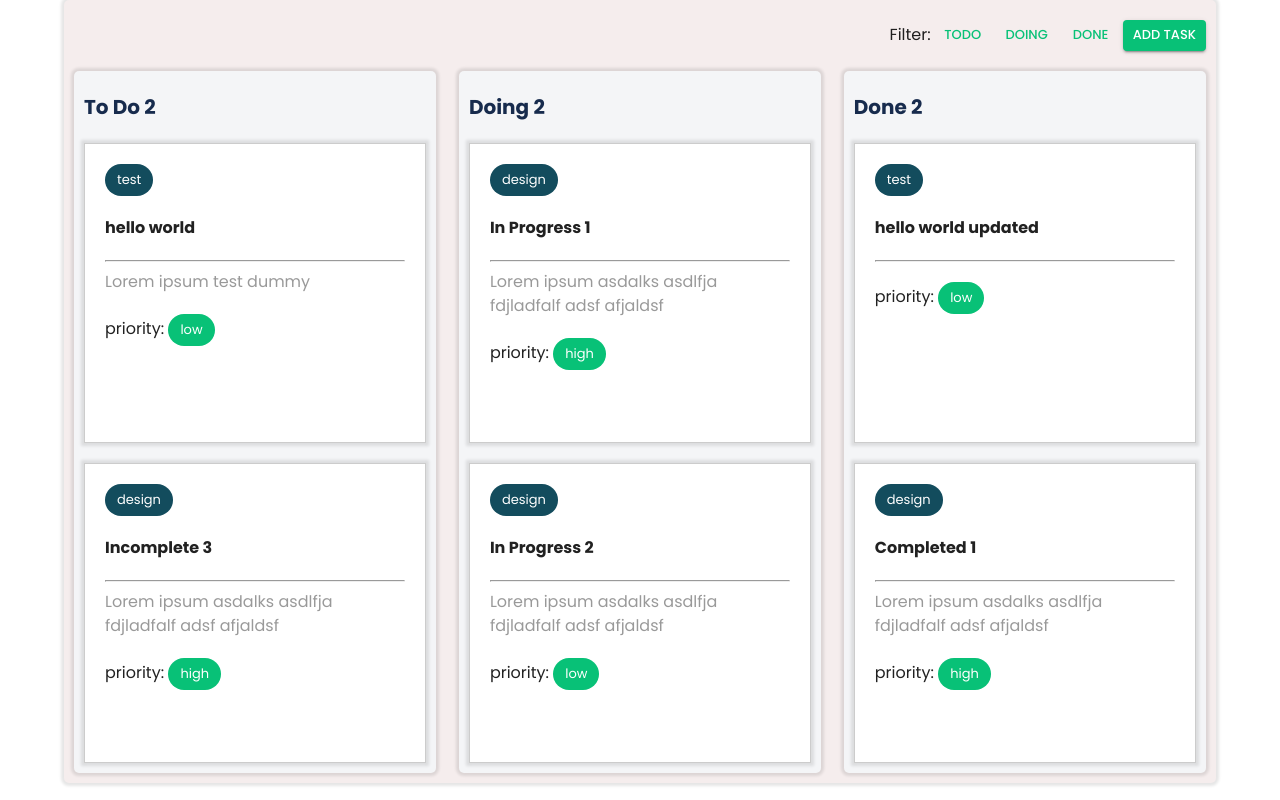
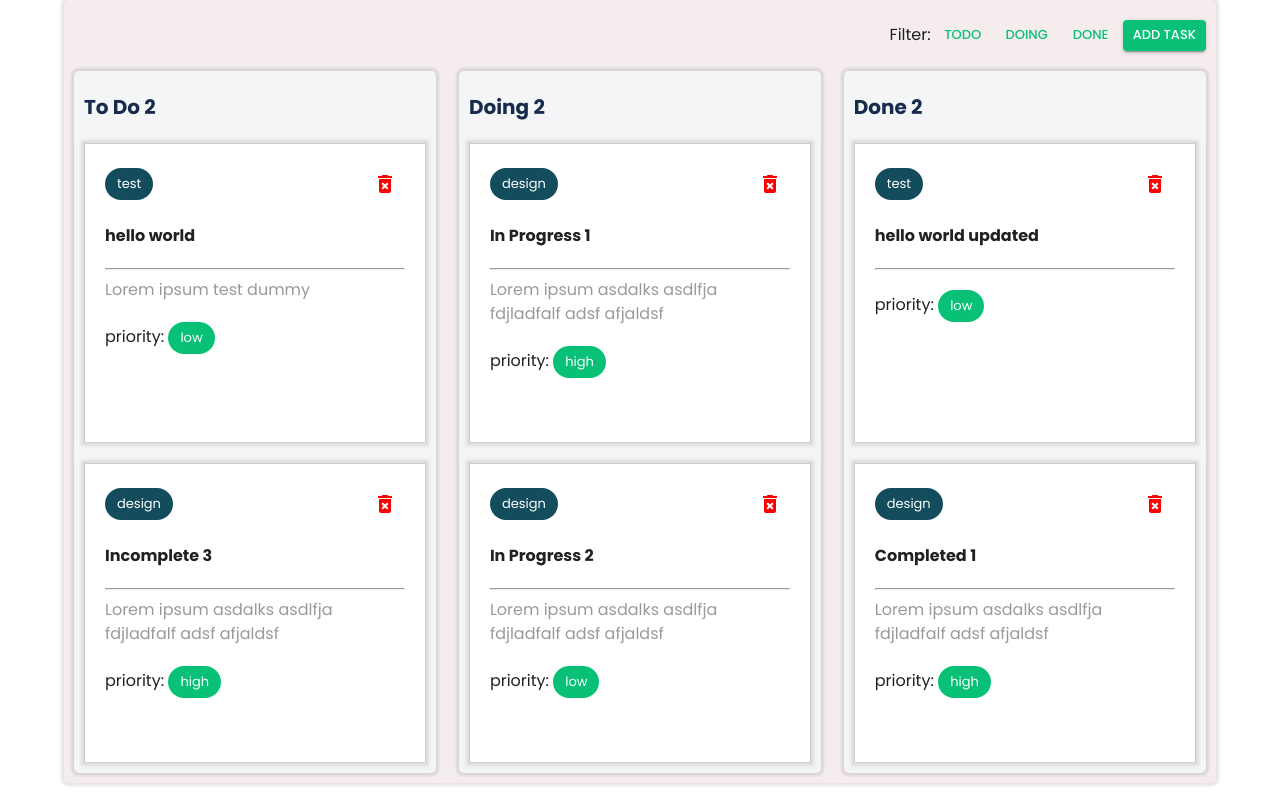
Before and after one commit to ThaneshworJoshi/TodoApp, a React (Create React App) app: page / in a window 1280 px wide. Built offline with nearby package versions, Linux system fonts and the light colour scheme; data requests are answered from the project's data file.

Commit message:
feat: Implement Delete Task feature

```diff
--- a/src/components/molecules/TaskCard/TaskCard.component.tsx
+++ b/src/components/molecules/TaskCard/TaskCard.component.tsx
@@ -1,7 +1,8 @@
 import React from 'react'
-import { Box, Chip, styled, Typography } from '@mui/material'
+import { Box, Chip, IconButton, styled, Typography } from '@mui/material'
 import { TaskCardProps } from './TaskCard.type'
 import { useMediaQuery } from '../../../hooks/useMediaQuery'
+import DeleteForeverIcon from '@mui/icons-material/DeleteForever'
 
 const StyledBox = styled(Box)(({ theme }) => {
   return {
@@ -32,22 +33,35 @@ const StyledChip = styled(Chip)(({ theme }) => {
 })
 
 export const TaskCard = ({
+  id,
   tag,
   title,
   description,
   priority,
   //   status,
   media,
+  events,
 }: TaskCardProps) => {
   const { isMobile } = useMediaQuery()
 
   return (
     <StyledBox className="task-card">
-      <StyledChip
-        label={tag}
-        color="secondary"
-        size={isMobile ? 'small' : 'medium'}
-      />
+      <Box display="flex" justifyContent="space-between" alignItems="center">
+        <StyledChip
+          label={tag}
+          color="secondary"
+          size={isMobile ? 'small' : 'medium'}
+        />
+
+        {events?.onDeleteClick && (
+          <IconButton
+            onClick={() => events?.onDeleteClick?.(id)}
+            data-testid="delete-button"
+          >
+            <DeleteForeverIcon sx={{ color: 'red' }} />
+          </IconButton>
+        )}
+      </Box>
       <StyledTitle>{title}</StyledTitle>
       <hr />
       {media?.imageUrl && (
--- a/src/components/molecules/TaskCard/TaskCard.type.ts
+++ b/src/components/molecules/TaskCard/TaskCard.type.ts
@@ -1,5 +1,5 @@
 export interface TaskCardProps {
-  id?: string
+  id: string
   tag: string
   title: string
   description?: string
@@ -9,4 +9,7 @@ export interface TaskCardProps {
     imageUrl: string
     altText: string
   }
+  events?: {
+    onDeleteClick?: (id: string) => void
+  }
 }
--- a/src/components/molecules/TaskColumn/TaskColumn.component.tsx
+++ b/src/components/molecules/TaskColumn/TaskColumn.component.tsx
@@ -27,14 +27,16 @@ const StyledTitle = styled(Typography)(({}) => {
   }
 })
 
-export const TaskColumn = ({ title, tasks }: TaskColumnProps) => {
+export const TaskColumn = ({ title, tasks, events }: TaskColumnProps) => {
   return (
     <StyledBox className="task-column">
       <StyledTitle variant="h6">
         {title} {tasks?.length}
       </StyledTitle>
 
-      {tasks?.map((task) => <TaskCard key={task.id} {...task} />)}
+      {tasks?.map((task) => (
+        <TaskCard key={task.id} {...task} events={events} />
+      ))}
     </StyledBox>
   )
 }
--- a/src/components/molecules/TaskColumn/TaskColumn.type.ts
+++ b/src/components/molecules/TaskColumn/TaskColumn.type.ts
@@ -4,4 +4,7 @@ export interface TaskColumnProps {
   id: string
   title: string
   tasks?: TaskCardProps[]
+  events?: {
+    onDeleteClick?: (id: string) => void
+  }
 }
--- a/src/components/organisms/TaskBoard/TaskBoard.component.tsx
+++ b/src/components/organisms/TaskBoard/TaskBoard.component.tsx
@@ -1,8 +1,17 @@
-import React from 'react'
+import React, { useState } from 'react'
 import { Box, Container, styled } from '@mui/material'
 import { TaskBoardProps } from './TaskBoard.type'
 import { FilterBar, TaskColumn } from '../../molecules'
 import { useMediaQuery } from '../../../hooks/useMediaQuery'
+
+import Button from '@mui/material/Button'
+import Dialog from '@mui/material/Dialog'
+import DialogActions from '@mui/material/DialogActions'
+import DialogContent from '@mui/material/DialogContent'
+import DialogContentText from '@mui/material/DialogContentText'
+import DialogTitle from '@mui/material/DialogTitle'
+import { useAppDispatch } from '../../../redux/hooks'
+import { deleteTodo } from '../../../redux/features/todoSlice'
 
 const StyledContainer = styled(Container)(() => {
   return {}
@@ -31,22 +40,62 @@ const StyledBox = styled(Box)(() => {
 })
 
 export const TaskBoard = ({ columns }: TaskBoardProps) => {
+  const [taskId, setTaskId] = useState('')
+  const [openDeleteModal, setOpenDeleteModal] = useState(false)
+
+  const dispatch = useAppDispatch()
   const { isSmallMobile } = useMediaQuery()
 
+  const handleCloseDeleteModal = () => {
+    setOpenDeleteModal(false)
+  }
+
+  const handleDelete = () => {
+    dispatch(deleteTodo(taskId))
+    setOpenDeleteModal(false)
+  }
+
+  const events = {
+    onDeleteClick: (id: string) => {
+      setTaskId(id)
+      setOpenDeleteModal(true)
+    },
+  }
+
   return (
+    <>
       <StyledContainer maxWidth="lg">
         <BoardWrapperBox>
           <FilterBar />
           <StyledBox>
             {!isSmallMobile &&
               columns?.map((column) => (
-              <TaskColumn key={column?.id} {...column} />
+                <TaskColumn key={column?.id} {...column} events={events} />
               ))}
 
             {isSmallMobile && <TaskColumn {...columns[0]} />}
           </StyledBox>
         </BoardWrapperBox>
       </StyledContainer>
+
+      <Dialog
+        open={openDeleteModal}
+        onClose={handleCloseDeleteModal}
+        aria-labelledby="alert-dialog-title"
+        aria-describedby="alert-dialog-description"
+      >
+        <DialogTitle id="alert-dialog-title">
+          {'Are you sure want to delete this task?'}
+        </DialogTitle>
+
+        <DialogActions>
+          <Button onClick={handleCloseDeleteModal}>Cancel</Button>
+          <Button onClick={handleDelete} autoFocus>
+            Delete
+          </Button>
+        </DialogActions>
+      </Dialog>
+    </>
   )
 }
 
--- a/src/redux/features/todoSlice.ts
+++ b/src/redux/features/todoSlice.ts
@@ -69,7 +69,7 @@ export const editTodo = createAsyncThunk(
 
 export const deleteTodo = createAsyncThunk(
   'todo/deleteTodo',
-  async (todoId: number) => {
+  async (todoId: number | string) => {
     const apiUrl = baseUrl + todos.byId.replace('${id}', todoId.toString())
 
     try {
```
Lines whose indentation alone changed are shown as unchanged.
